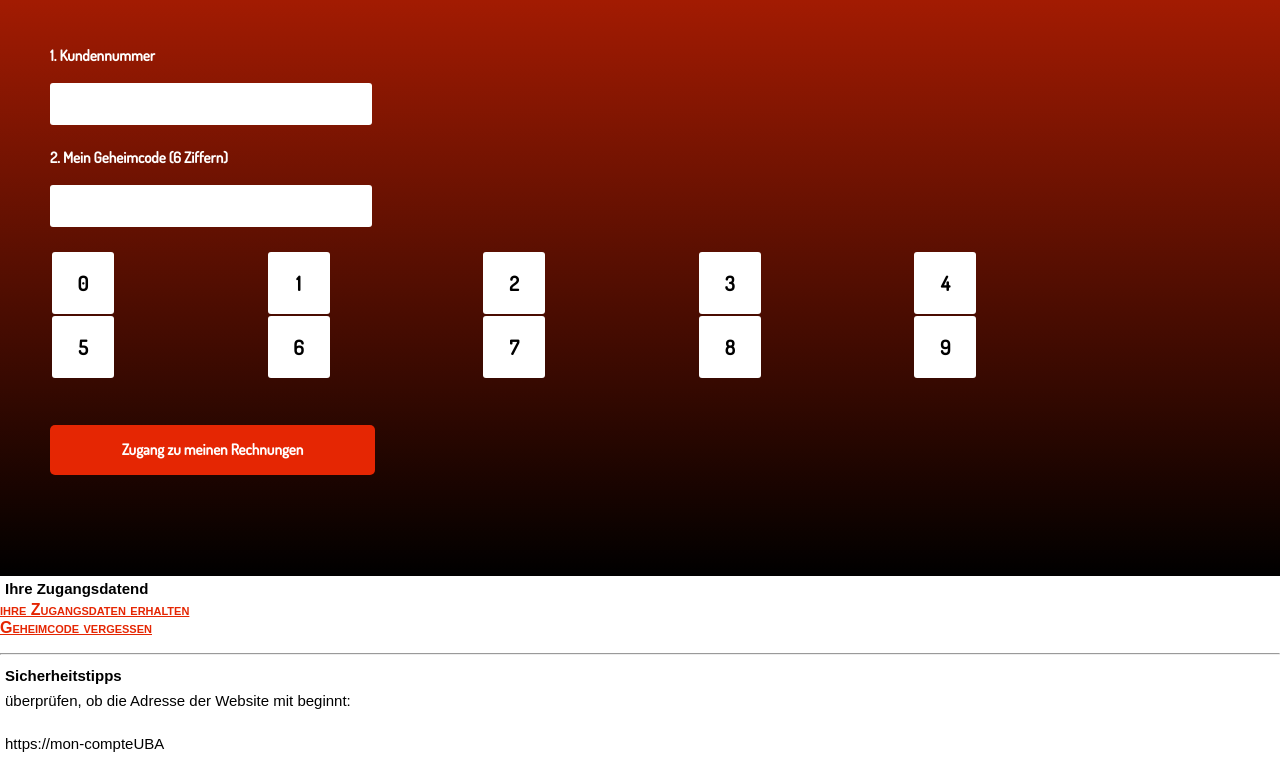
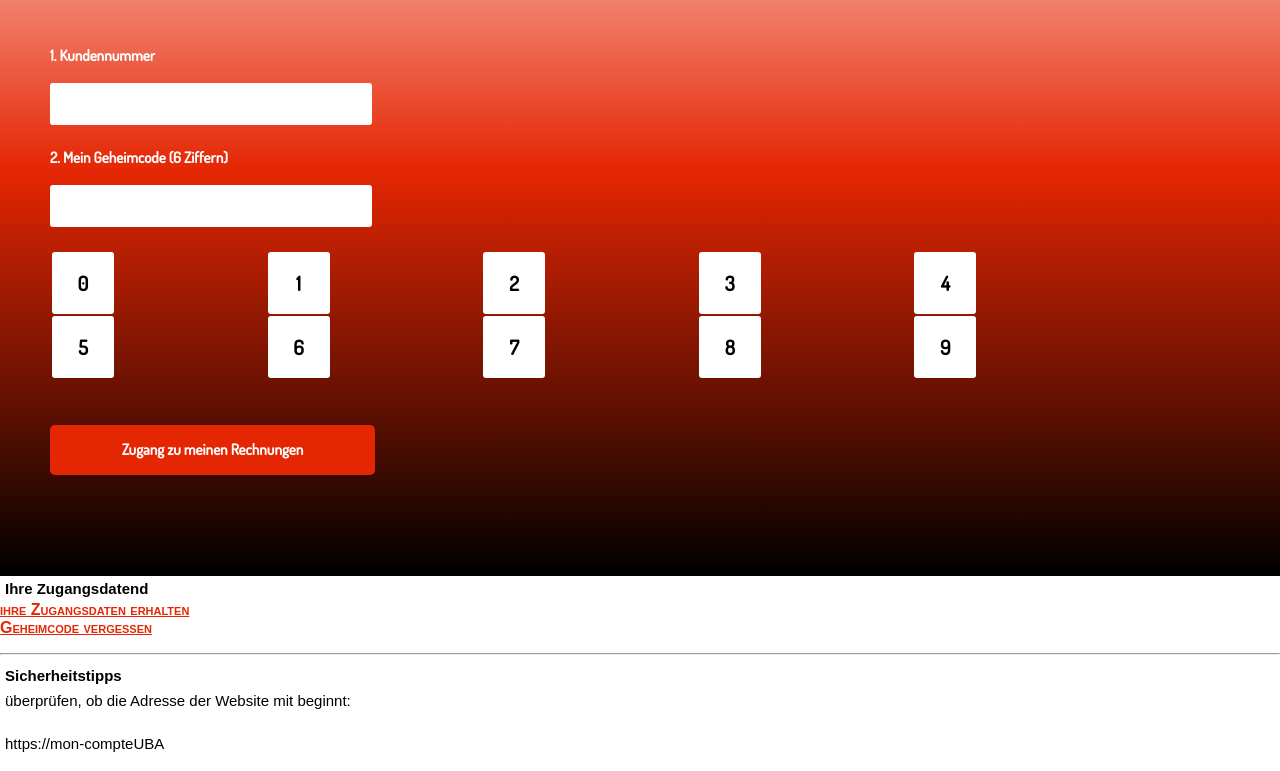
Before and after one commit to Chkdhak/Ub, a plain HTML site: page index.html in a window 1280 px wide. Shown: the part 321-1092 px from the top of the page. Drawn offline with nearby package versions, Linux system fonts and the light colour scheme.

Commit message:
Update Style.css

```diff
--- a/Style.css
+++ b/Style.css
@@ -19,7 +19,7 @@ img{
 
 
 .slog{
-	background-image:linear-gradient(#E52603,#000000);
+	background-image:linear-gradient(#FFFFFF,#E52603,#000000);
 	padding: 100px;
 	font-size: 12px;
 	color: white;
```
